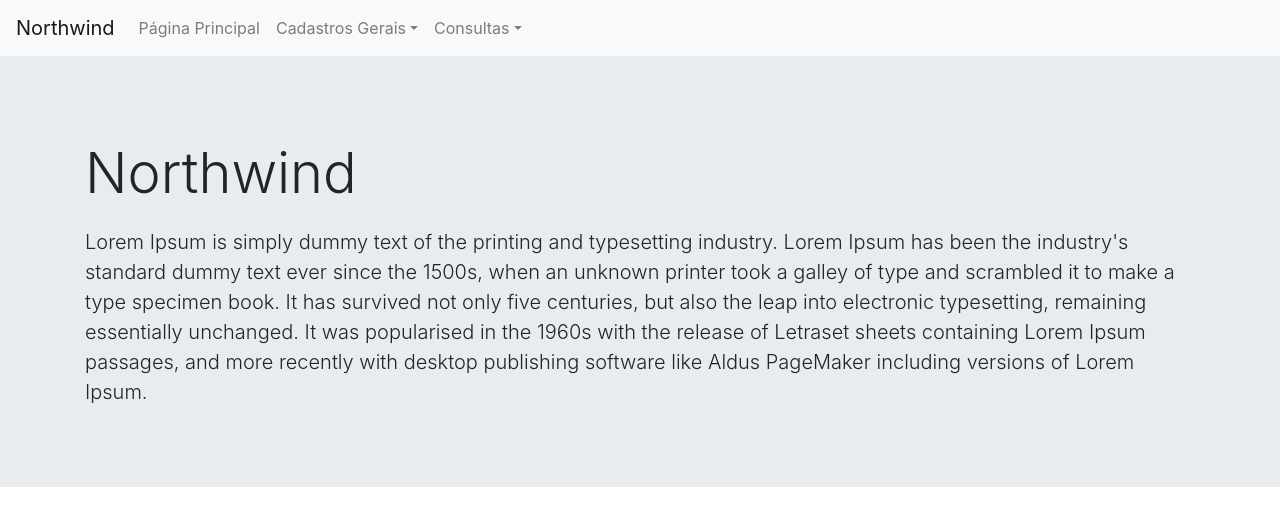
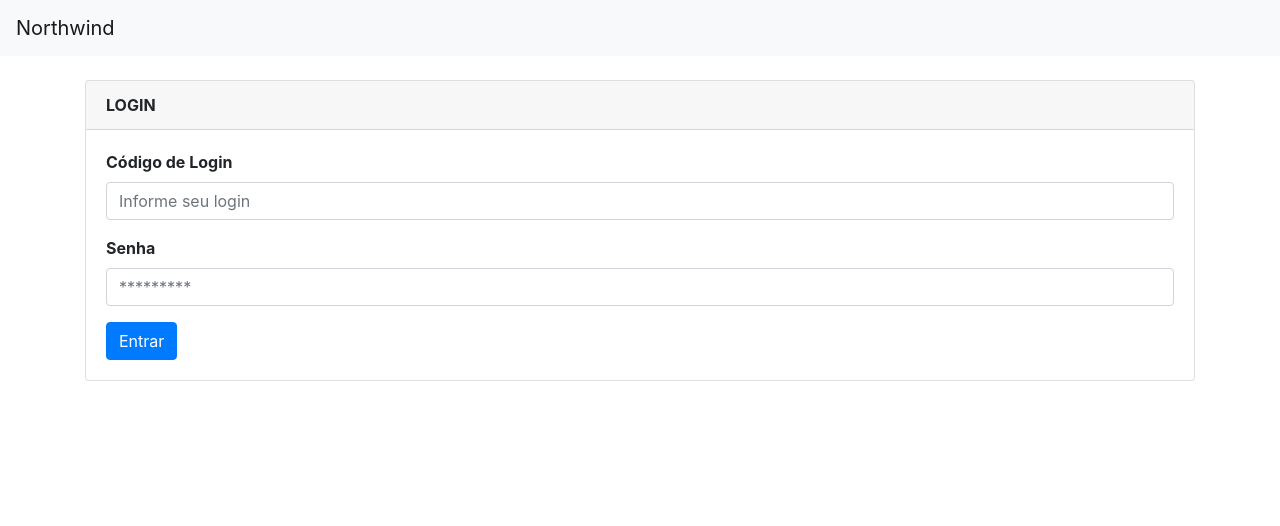
Before and after one commit to EmilyFitzlaff/Desenvolvimento_WEB, a PHP site: page / in a window 1280 px wide. Shown: the top 526 px of the page. Run offline with PHP 8.4, Linux system fonts and the light colour scheme; some libraries are stand-ins or nearby versions.

Commit message:
Criando a sessão do usuário

```diff
--- a/Northwind/class/class_categoria.php
+++ b/Northwind/class/class_categoria.php
@@ -48,6 +48,11 @@
                 $aResultado[] = $oCategoria;
             }
             return $aResultado;
+        }
+
+        public function returnSelectAll() {
+            $aDados = $this->SelectAll();
+            return $aDados;
         }
 
         public function CreateTable() {
--- a/Northwind/config/functions.php
+++ b/Northwind/config/functions.php
@@ -7,7 +7,8 @@
      * @return INT retorna o código do último elemento cadastrado no BD
      */
     function getMaxID($id_coluna, $nome_tabela) {
-        $consulta = Conexao::Conectar()->query("SELECT MAX($id_coluna) FROM $nome_tabela");
+        $consulta = Conexao::Conectar()->query("SELECT MAX($id_coluna)
+                                                  FROM $nome_tabela");
 
         $max = $consulta->fetch(PDO::FETCH_ASSOC);
 
@@ -20,4 +21,20 @@
     function mensagemIntegridadeBD() {
         return "Este registro não pode ser excluído pois está vinculado à outro e isso violará uma regra de integradade do banco de dados!";
     }
+
+    /**
+     * @return HTML texto contendo informações sobre o acesso negado e redirecionamento ao index
+     */
+
+    function AcessoNegado() {
+        ?>
+        <div class="card w-50" style="margin: 10px;">
+            <div class="card-body">
+                <h5 class="card-title text-danger">ACESSO NEGADO!</h5>
+                <p class="card-text">Para acessar esta página é necessário que o usuário esteja logado.</p>
+                <a href="index.php" class="btn btn-primary">EFETUAR LOGIN</a>
+            </div>
+        </div>
+        <?php
+    }
 ?>
--- a/Northwind/index.php
+++ b/Northwind/index.php
@@ -1,14 +1,42 @@
 <?php
-    $title = "Página Inicial";
+    $title = "Login";
 
+    include_once('class/class_connection.php');
     include_once('config/functions.php');
     include_once('layout/header.php');
-    include_once('layout/menu.php');
+
+    $_SESSION['usuariologado'] = false;
 ?>
 
-<div class="jumbotron jumbotron-fluid">
-    <div class="container">
-        <h1 class="display-4">Northwind</h1>
-        <p class="lead">Lorem Ipsum is simply dummy text of the printing and typesetting industry. Lorem Ipsum has been the industry's standard dummy text ever since the 1500s, when an unknown printer took a galley of type and scrambled it to make a type specimen book. It has survived not only five centuries, but also the leap into electronic typesetting, remaining essentially unchanged. It was popularised in the 1960s with the release of Letraset sheets containing Lorem Ipsum passages, and more recently with desktop publishing software like Aldus PageMaker including versions of Lorem Ipsum.</p>
+<nav class="navbar navbar-expand-lg navbar-light bg-light">
+    <a class="navbar-brand">Northwind</a>
+    <button class="navbar-toggler" type="button" data-toggle="collapse" data-target="#navbarNavDropdown" aria-controls="navbarNavDropdown" aria-expanded="false" aria-label="Alterna navegação">
+        <span class="navbar-toggler-icon"></span>
+    </button>
+</nav>
+<br>
+<div class="container">
+    <div class="card">
+        <div class="card-header">
+            <strong>LOGIN</strong>
+        </div>
+        <div class="card-body">
+            <form method="POST" action="autenticacao.php">
+                <div class="form-group">
+                    <label for="login">Código de Login</label>
+                    <input type="number" class="form-control" id="login" placeholder="Informe seu login" name="login" required maxlength="15">
+                </div>
+                <div class="form-group">
+                    <label for="senha">Senha</label>
+                    <input type="password" class="form-control" id="senha" placeholder="*********" name="senha" required>
+                </div>
+                <?php if (isset($_GET['login']) && $_GET['login'] == 'erro') { ?>
+                    <div class="text-danger">
+                        Usuário ou senha inválido(s)!
+                    </div>
+                <?php } ?>
+                <button type="submit" class="btn btn-primary" value="entrar" name="acao">Entrar</button>
+            </form>
+        </div>
     </div>
 </div>
--- a/Northwind/layout/menu.php
+++ b/Northwind/layout/menu.php
@@ -6,7 +6,7 @@
     <div class="collapse navbar-collapse" id="navbarNavDropdown">
         <ul class="navbar-nav">
             <li class="nav-item">
-                <a class="nav-link" href="index.php">Página Principal</a>
+                <a class="nav-link" href="home.php">Página Principal</a>
             </li>
 
             <li class="nav-item dropdown">
```
Also changed, not shown: Northwind/autenticacao.php (added, +31 -0 lines), Northwind/home.php (added, +21 -0 lines), Northwind/login.php (deleted).
